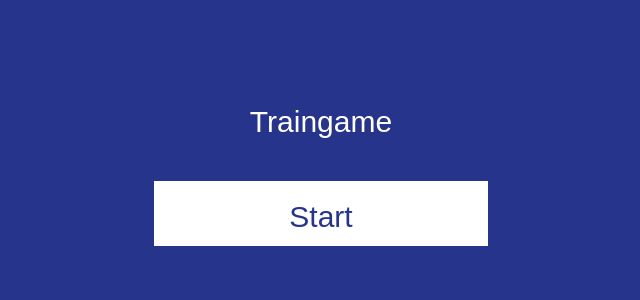
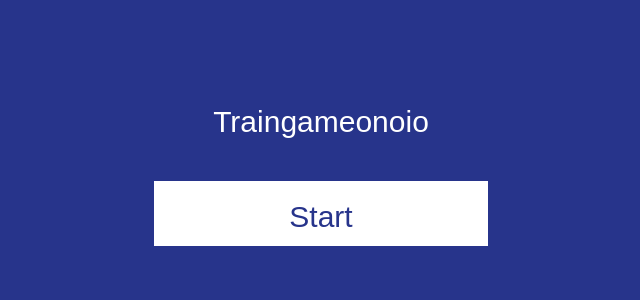
Before and after one commit to leamoser/mma-game_final, a PHP site: page / in a window 1280 px wide. Shown: the part 229-529 px from the top of the page, without its empty margins (319-959 px from the left). Run offline with PHP 8.4, Linux system fonts and the light colour scheme; some libraries are stand-ins or nearby versions; some web fonts are replaced.

Commit message:
testpush

```diff
--- a/index.php
+++ b/index.php
@@ -1,6 +1,6 @@
 <?php include('templates/head.php') ?>
 <section class="maincontainer" id="index">
-    <h1>Traingame</h1>
+    <h1>Traingameonoio</h1>
     <a href="choose_mode.php">
         <button class="full" id="startGame">
             <p>Start</p>
```
